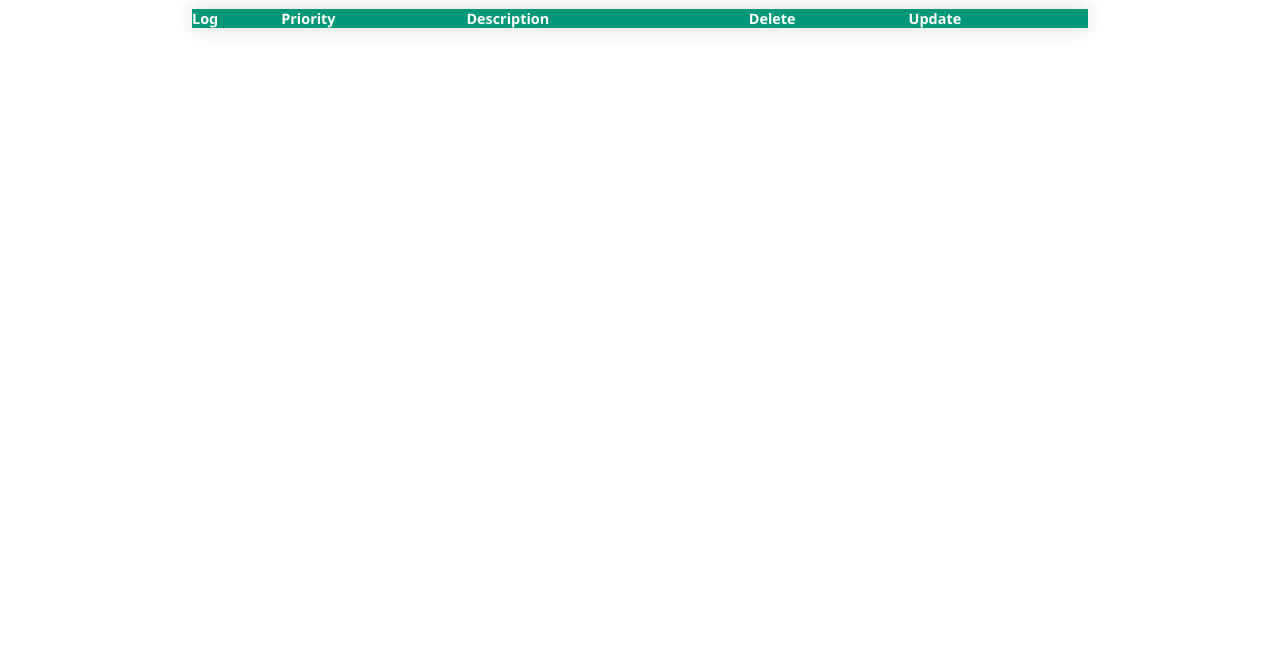
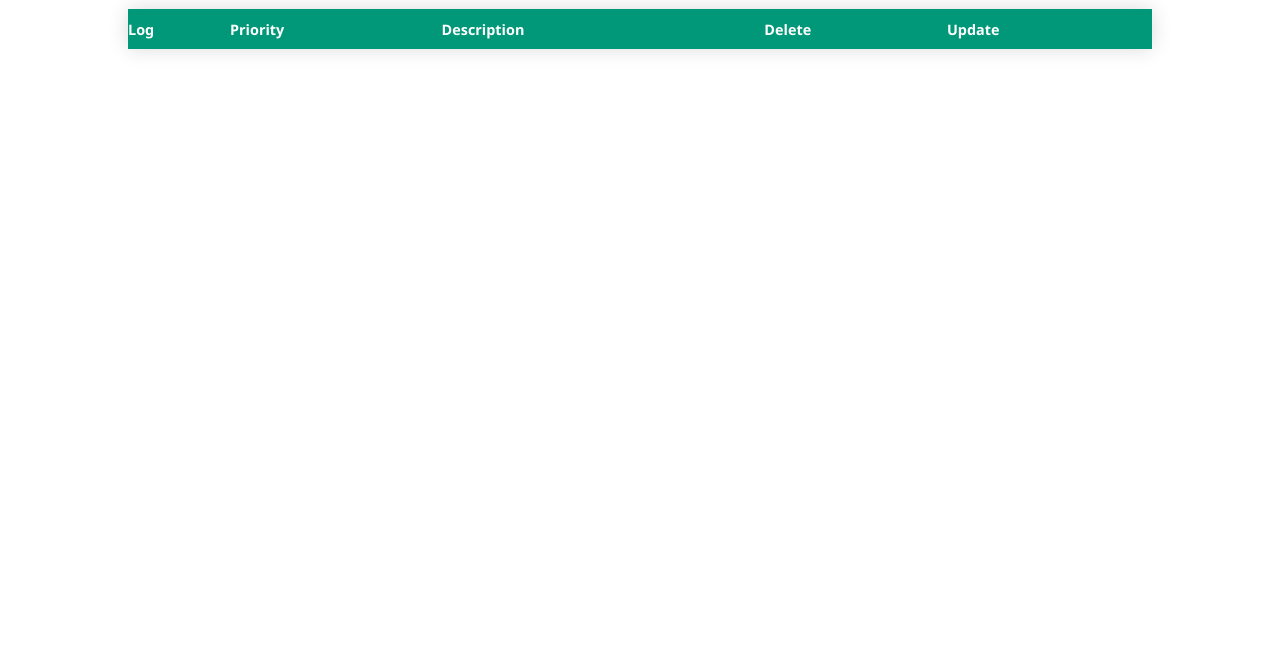
Before and after one commit to siddharth220719/loggerApp, a website: page frontend/logs.html in a window 1280 px wide. Shown: the part 145-800 px from the top of the page. Drawn offline with Linux system fonts and the light colour scheme; no server answers; sample sign-in values are in the browser's storage.

Commit message:
styled log table

```diff
--- a/frontend/login.css
+++ b/frontend/login.css
@@ -56,8 +56,26 @@ align-items: center;
   margin: 25px 0;
   font-size: 0.9em;
   font-family: sans-serif;
-  width: 70vw;
-  box-shadow: 0 0 20px rgba(0, 0, 0, 0.15);
+  width: 80vw;
+  box-shadow: 0 0 20px rgb(0 0 0 / 15%);
+
+}
+  /* .styled-table th{
+    padding: 0.1vw;
+
+  } */
+.styled-table tr{
+ padding: 1vw;
+
+}
+.styled-table thead {
+  height: 5vh;
+
+ }
+
+.styled-table tbody tr {
+ height: 6vh;
+
 }
 .styled-table tbody a
 {
```
